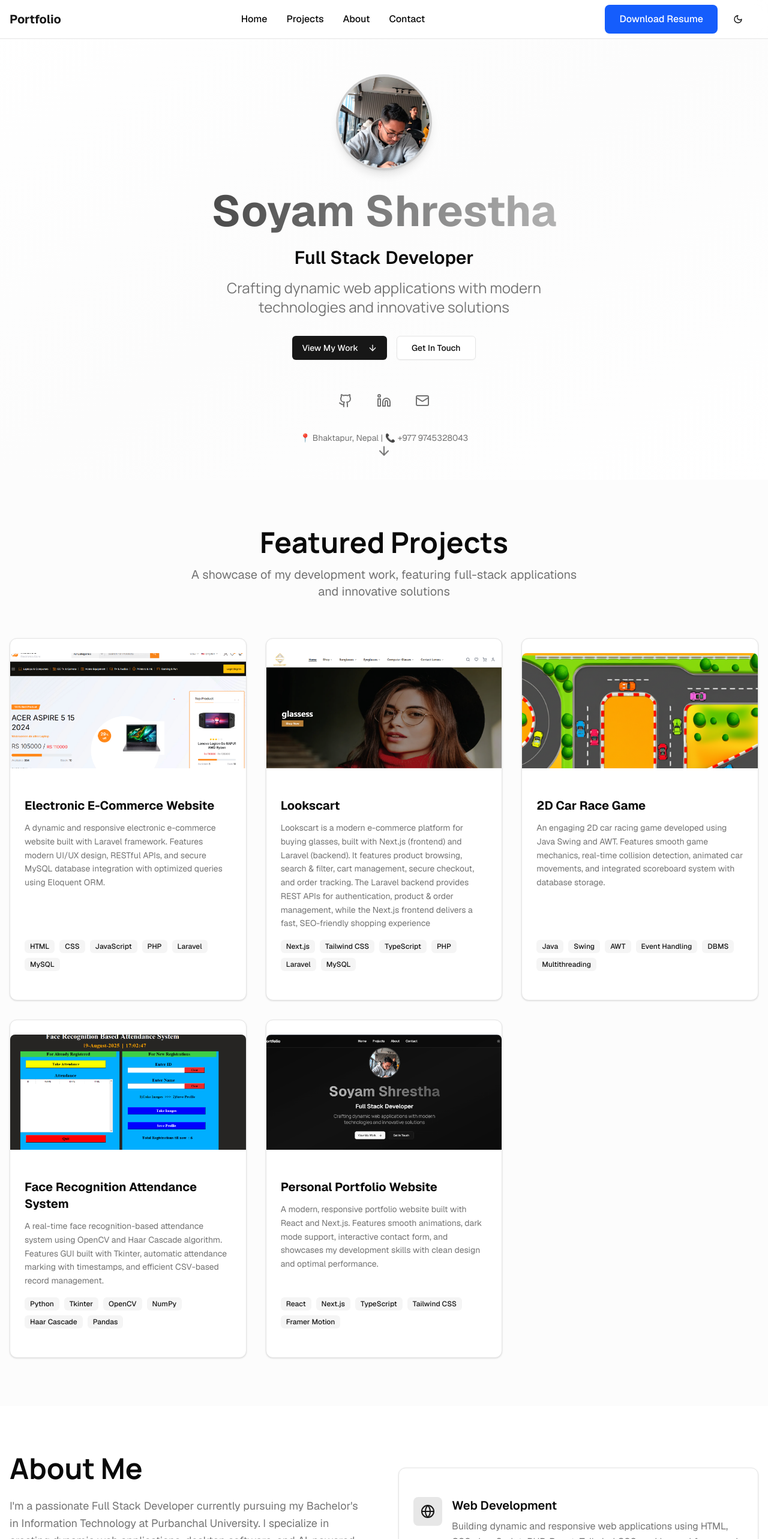
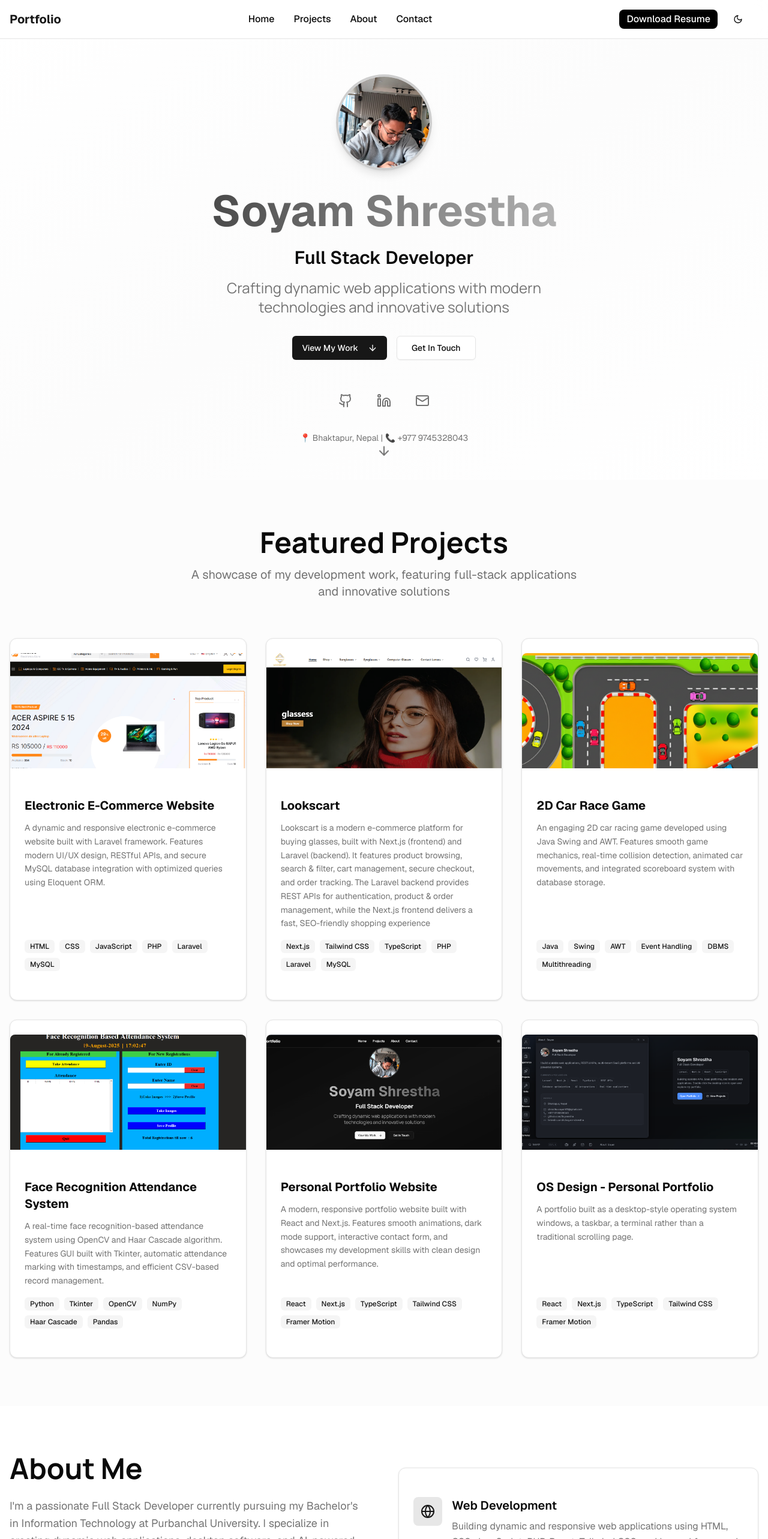
Before and after one commit to Soyamstha/portfolio, a Next.js app: page / in a window 1280 px wide. Shown: the top 2566 px of the page at 60% size. Built offline with nearby package versions, Linux system fonts and the light colour scheme.

Commit message:
added new project

```diff
--- a/components/navigation.tsx
+++ b/components/navigation.tsx
@@ -53,7 +53,7 @@ export function Navigation() {
                <a
               href="/Soyam_Shrestha_Resume.pdf"
               download
-                className="inline-flex items-center rounded-lg bg-blue-600 px-6 py-3 text-white font-medium hover:bg-blue-700 transition"
+              className="hidden sm:inline-flex items-center rounded-lg bg-black px-3 py-1 text-white font-medium hover:bg-black/80 transition"
             >
               Download Resume
             </a>
@@ -95,7 +95,7 @@ export function Navigation() {
             <a
               href="/Soyam_Shrestha_Resume.pdf"
               download
-              className="hidden sm:inline-flex items-center rounded-lg bg-blue-600 px-6 py-3 text-white font-medium hover:bg-blue-700 transition"
+              className="hidden sm:inline-flex items-center rounded-lg bg-black px-3 py-1 text-white font-medium hover:bg-black/80 transition"
             >
               Download Resume
             </a>
@@ -151,7 +151,7 @@ export function Navigation() {
               <a
                 href="/Soyam_Shrestha_Resume.pdf"
                 download
-                className="sm:hidden inline-flex items-center justify-center rounded-lg bg-blue-600 px-6 py-3 text-white font-medium hover:bg-blue-700 transition"
+                className="sm:hidden inline-flex items-center justify-center rounded-lg bg-black py-1  text-white font-medium hover:bg-black/80 transition"
               >
                 Download Resume
               </a>
--- a/components/projects-section.tsx
+++ b/components/projects-section.tsx
@@ -54,8 +54,18 @@ const projects = [
       "A modern, responsive portfolio website built with React and Next.js. Features smooth animations, dark mode support, interactive contact form, and showcases my development skills with clean design and optimal performance.",
     image: "/portfolio.png",
     tags: ["React", "Next.js", "TypeScript", "Tailwind CSS", "Framer Motion"],
-    github: "https://github.com/Soyamstha",
+    github: "https://github.com/Soyamstha/portfolio",
     live: "#",
+  },
+  {
+    id: 6,
+    title: "OS Design - Personal Portfolio",
+    description:
+      "A portfolio built as a desktop-style operating system windows, a taskbar, a terminal rather than a traditional scrolling page.",
+    image: "/os.png",
+    tags: ["React", "Next.js", "TypeScript", "Tailwind CSS", "Framer Motion"],
+    github: "https://github.com/Soyamstha/windows-OS-portfolio-website",
+    live: "https://soyamstha-os.vercel.app/",
   },
 ]
 
```
Also changed, not shown: public/os.png (added). Lines whose indentation alone changed are shown as unchanged.
